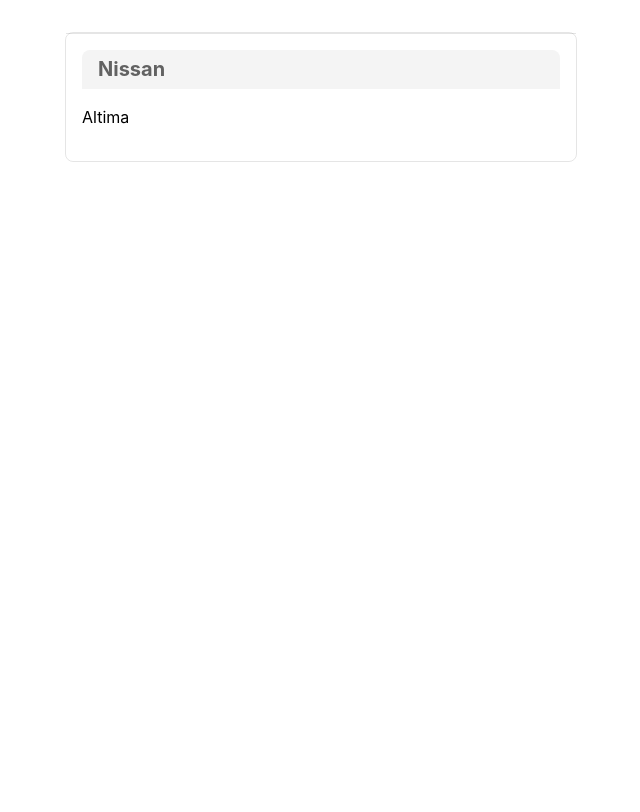
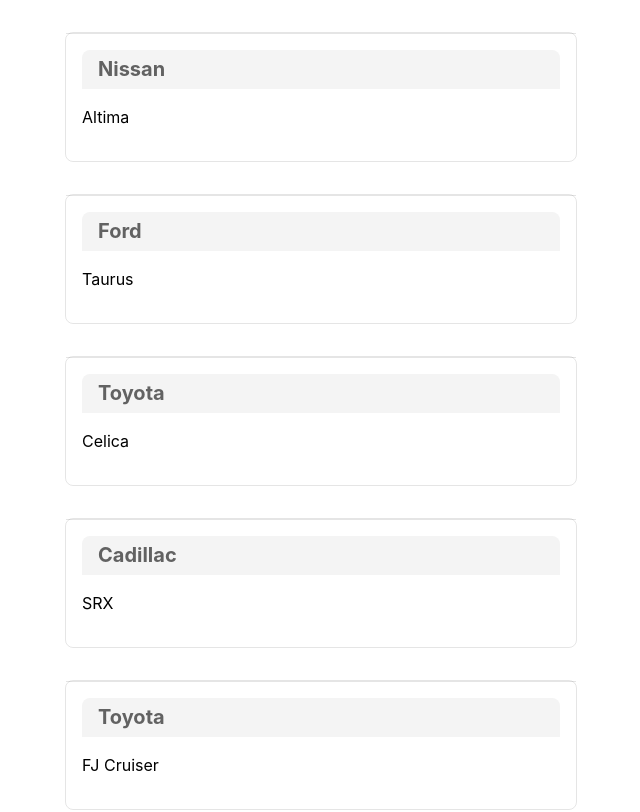
Before and after one commit to BillalPatel/superhero-search-app, a React (Create React App) app: page / in a window 1280 px wide. Shown: the top 812 px of the page, without its empty margins (319-959 px from the left). Built offline with nearby package versions, Linux system fonts and the light colour scheme.

Commit message:
Create fragment and add component

```diff
--- a/src/App.js
+++ b/src/App.js
@@ -1,11 +1,15 @@
-import React from 'react';
+import React, { Fragment } from 'react';
 import logo from './logo.svg';
 import './App.css';
+import CardList from './CardList';
+import { data } from './data';
 
-function App() {
-  return (
-
-  );
+const App = () => {
+	return (
+		<Fragment>
+			<CardList data= { data }/>
+		</Fragment>
+	);
 }
 
 export default App;
--- a/src/Card.js
+++ b/src/Card.js
@@ -1,11 +1,11 @@
 import React from 'react';
 
-const Card = ({title, content}) => {
+const Card = ({ title, content }) => {
 	return (
 		<div className='center shadow mw5 mw6-ns br3 hidden ba b--black-10 mv4'>
 			<div className="pa3 bt b--black-10">
-				<h1 className='f4 bg-near-white br3 br--top black-60 mv0 pv2 ph3'>{title}</h1>
-				<p className='f6 f5-ns lh-copy measure'>{content}</p>
+				<h1 className='f4 bg-near-white br3 br--top black-60 mv0 pv2 ph3'>{ title }</h1>
+				<p className='f6 f5-ns lh-copy measure'>{ content }</p>
 			</div>
 		</div>
 	)
--- a/src/CardList.js
+++ b/src/CardList.js
@@ -2,9 +2,17 @@
 import Card from './Card';
 
 const CardList = ({ data }) => {
-	// const cards = {data.map(title => data.title)};
+	const cardComponent = data.map((el, i) =>
+		<Card
+			key={ i }
+			title={ data[i].title }
+			content={ data[i].content }
+		/>
+	);
 	return (
-		<Card title={data[0].title} content={data[0].content}/>
+		<div>
+			{ cardComponent }
+		</div>
 	)
 }
 
--- a/src/index.js
+++ b/src/index.js
@@ -2,13 +2,11 @@
 import ReactDOM from 'react-dom';
 import './index.css';
 import 'tachyons'
-import Card from './Card';
-import CardList from './CardList';
-import { data } from './data';
+import App from './App';
 import * as serviceWorker from './serviceWorker';
 
 ReactDOM.render(
-		<CardList data= {data}/>,
+		<App />,
 	document.getElementById('root'));
 
 serviceWorker.unregister();
```
